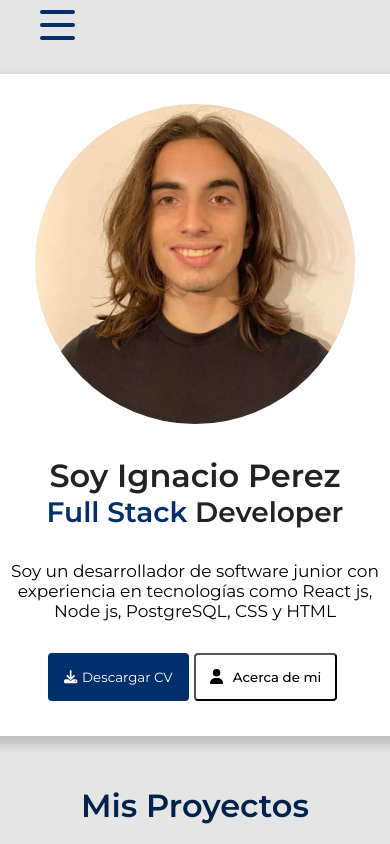
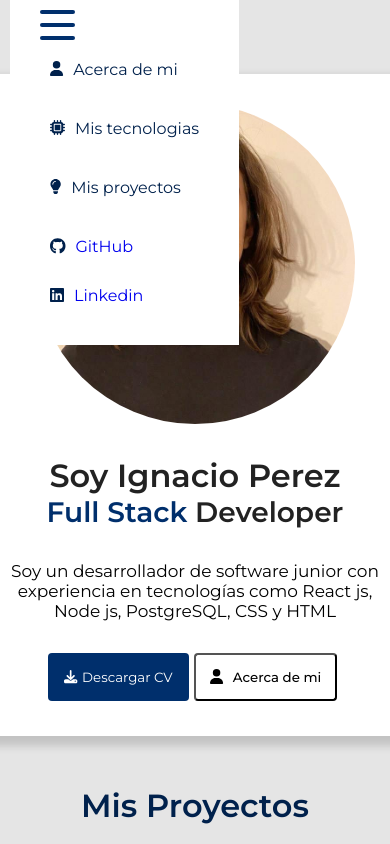
Before and after one commit to IgnacioPerezEtc/Portfolio, a React (Vite) app in the folder client/: page /proyectos in a window 390 px wide. Shown: the top 844 px of the page. Built offline with nearby package versions, Linux system fonts and the light colour scheme.

Commit message:
agregando el modo hamburguesa funcionando

```diff
--- a/client/src/components/BurgerButton/BurgerButton.css
+++ b/client/src/components/BurgerButton/BurgerButton.css
@@ -11,10 +11,9 @@
   background-color: var(--color-blue);
   position: absolute;
   border-radius: 2px;
-  transition: 0.3s cubic-bezier(0.8, 0.5, 0.2, 1.4);
   width: 100%;
   height: 4px;
-  transition-duration: 500ms;
+
 }
 .nav-icon-5 span:nth-child(1) {
   top: 0px;
@@ -29,23 +28,3 @@
   bottom: 0px;
   left: 0px;
 }
-.nav-icon-5:not(.open):hover span:nth-child(1) {
-  transform: rotate(-3deg) scaleY(1.1);
-}
-.nav-icon-5:not(.open):hover span:nth-child(2) {
-  transform: rotate(3deg) scaleY(1.1);
-}
-.nav-icon-5:not(.open):hover span:nth-child(3) {
-  transform: rotate(-4deg) scaleY(1.1);
-}
-.nav-icon-5.open span:nth-child(1) {
-  transform: rotate(45deg);
-  top: 13px;
-}
-.nav-icon-5.open span:nth-child(2) {
-  opacity: 0;
-}
-.nav-icon-5.open span:nth-child(3) {
-  transform: rotate(-45deg);
-  top: 13px;
-}
--- /dev/null
+++ b/client/src/components/NavBar/NavBar.css
@@ -0,0 +1,33 @@
+.liContainer {
+  display: flex;
+  justify-content: space-evenly;
+}
+.liContainer2 {
+    display: flex;
+    justify-content: space-evenly;
+  }
+@media (max-width: 800px) {
+  .liContainer {
+    display: flex;
+    flex-direction: column;
+    justify-content: left;
+    margin-bottom: 20px;
+    margin-left: 50px;
+  }
+}
+@media (max-width: 800px) {
+  .liContainer {
+
+    position: absolute;
+
+    background-color: #fff;
+    padding-top: 40px;
+    margin-left: 10px;
+
+    margin-right: 0;
+
+  }
+  .liContainer2 {
+    display: none;
+  }
+}
--- a/client/src/components/NavBar/NavBar.jsx
+++ b/client/src/components/NavBar/NavBar.jsx
@@ -8,19 +8,21 @@ import { NavLink } from "react-router-dom";
 import { useState } from "react";
 import { useTheme } from "next-themes";
 import BurgerButton from "../BurgerButton/BurgerButton.jsx";
+import "./NavBar.css";
 const NavBar = () => {
-  const { theme, setTheme } = useTheme();
-  const [clicked, setClicked] = useState(false)
+  let [currentClassName, setCurrentClassName] = useState("liContainer");
   const handleClick = () => {
-    //cuando esta true lo pasa a false y vice versa
-    setClicked(!clicked)
-  }
-  const changeTheme = () => {
-    setTheme(theme === "light" ? "dark" : "light");
+    if (currentClassName === "liContainer") {
+      setCurrentClassName("liContainer2");
+      console.log("liContainer2");
+    } else {
+      setCurrentClassName("liContainer");
+      console.log("liContainer");
+    }
   };
   return (
     <div className={style.flexContainer}>
-      <ul className={`${style.liContainer} .active`}>
+      <ul className={currentClassName}>
         <NavLink className={style.nav} to={"/"}>
           <li className={style.liItem}>
             <FontAwesomeIcon className={style.icon} icon={faUser} />
@@ -51,7 +53,7 @@ const NavBar = () => {
               focusable="false"
               data-prefix="fab"
               data-icon="github"
-              class="svg-inline--fa fa-github anchor-icon"
+              className="svg-inline--fa fa-github anchor-icon"
               role="img"
               xmlns="http://www.w3.org/2000/svg"
               viewBox="0 0 496 512"
@@ -76,7 +78,7 @@ const NavBar = () => {
                 focusable="false"
                 data-prefix="fab"
                 data-icon="linkedin"
-                class="svg-inline--fa fa-linkedin anchor-icon"
+                className="svg-inline--fa fa-linkedin anchor-icon"
                 role="img"
                 xmlns="http://www.w3.org/2000/svg"
                 viewBox="0 0 448 512"
@@ -94,8 +96,11 @@ const NavBar = () => {
         </div>
       </ul>
       <div className={style.burgerContainer}>
-        <BurgerButton />
+        <button className={style.burger} onClick={handleClick}>
+      <BurgerButton className={style.burger} onClick={handleClick} />
+      </button>
       </div>
+
     </div>
   );
 };
--- a/client/src/components/NavBar/NavBar.module.css
+++ b/client/src/components/NavBar/NavBar.module.css
@@ -2,6 +2,7 @@
   display: flex;
   justify-content: space-evenly;
 }
+
 .liItem {
   margin: 40px;
   margin-top: 20px;
@@ -60,6 +61,14 @@
     margin-left: auto;
     text-align: center;
   }
+  /* .liContainer {
+    position: absolute;
+  background-color: #fff;
+  padding: 20px;
+    margin-right: auto;
+    margin-left: auto;
+    text-align: center;
+  } */
 }
 
 @media (min-width: 800px) {
@@ -91,3 +100,13 @@
     list-style: none;
   }
 }
+
+.burger{
+  border: none;
+  background-color: #e5e5e5;
+}
+@media (min-width: 800px) {
+    .burger{
+      display: none;
+    }
+}
--- a/client/src/index.css
+++ b/client/src/index.css
@@ -1,6 +1,6 @@
 :root {
-  --color-red: #B71C1C;
-  --letter-red:#8c1212;
+  --color-red: #b71c1c;
+  --letter-red: #8c1212;
   --bg-dark: #071923;
   --color-blue: #002f6c;
   --letter-blue: #00214c;
```
